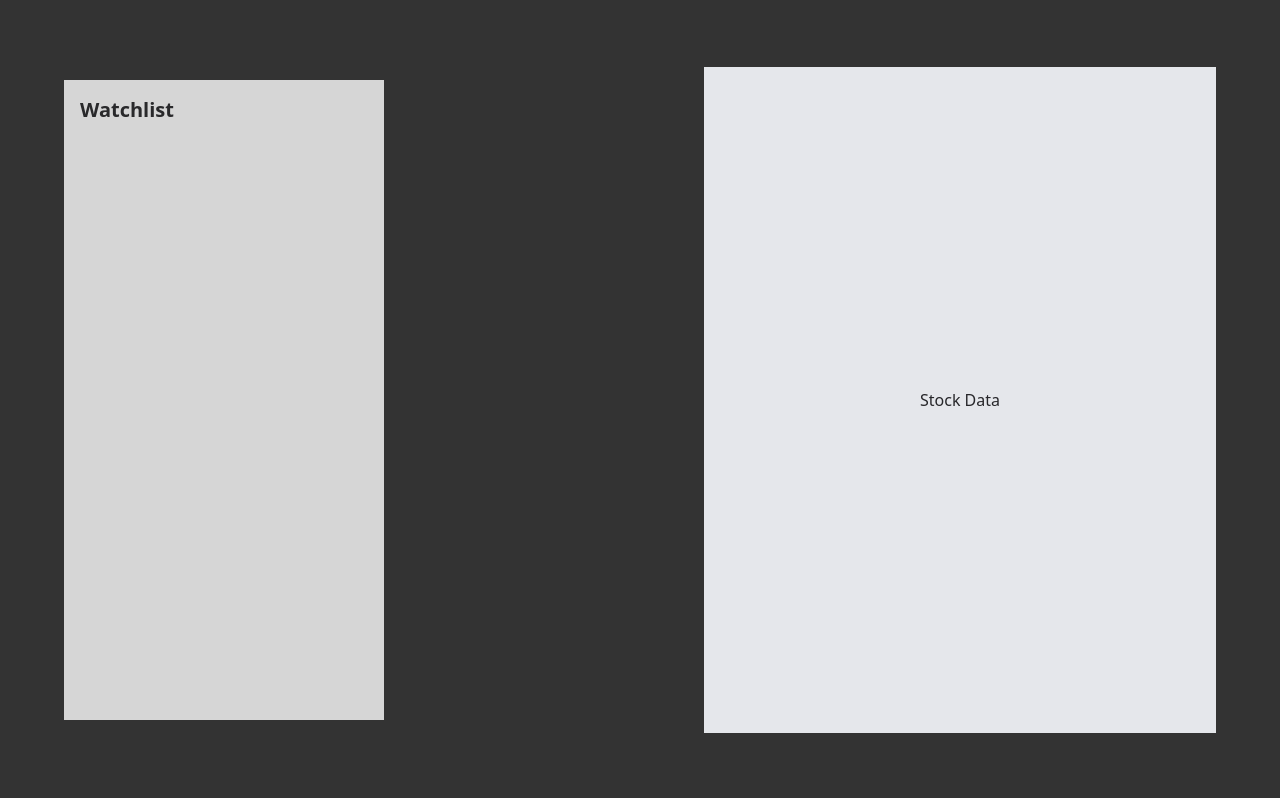
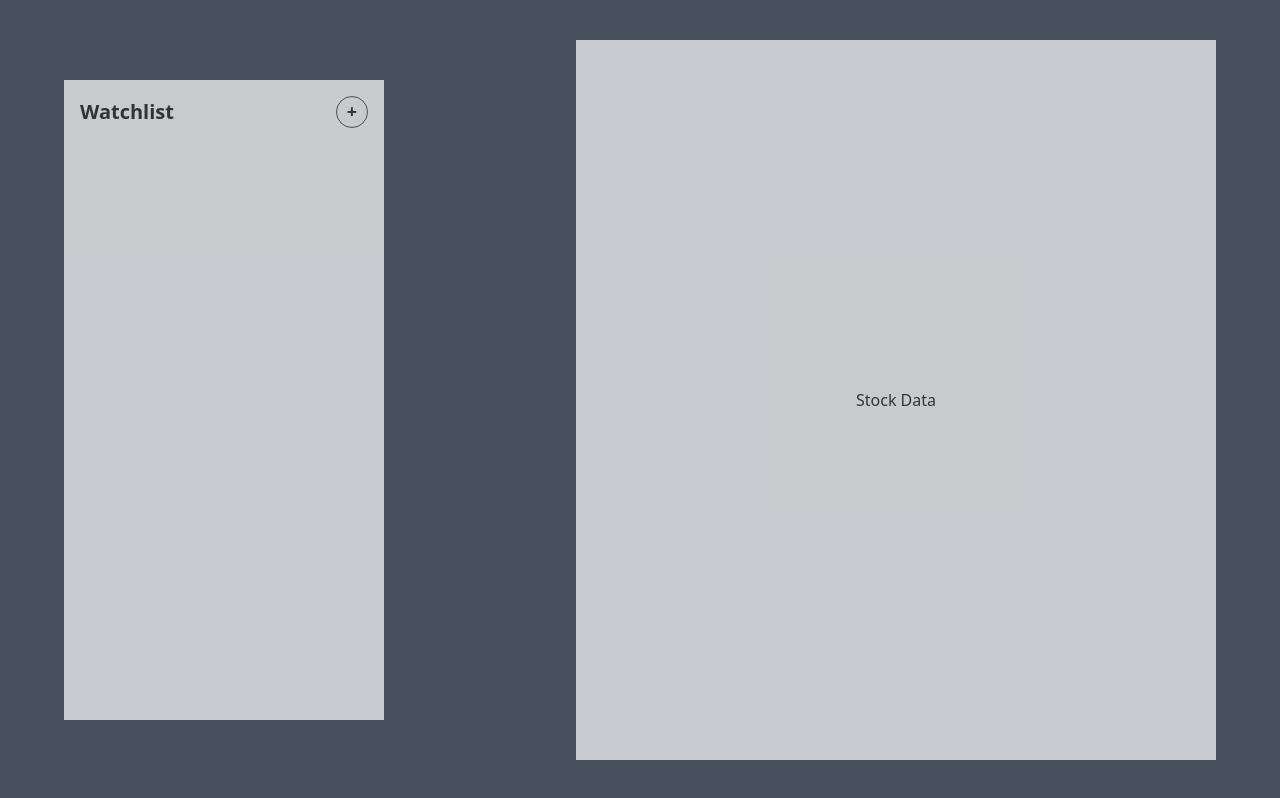
Before and after one commit to kylehton/StockSense, a Next.js app in the folder frontend/: page /dashboard in a window 1280 px wide. Built offline with nearby package versions, Linux system fonts and the light colour scheme.

Commit message:
dashboard background set up, need to set up DB and connect visuals (also have not set up sentiment analysis yet)

```diff
--- /dev/null
+++ b/frontend/app/dashboard/dashboard.css
@@ -0,0 +1,23 @@
+@tailwind base;
+@tailwind components;
+@tailwind utilities;
+
+
+:root {
+  --background: #48505D;
+  --foreground: #ffffff;
+}
+
+
+body {
+  color: var(--foreground);
+  background: var(--background);
+}
+
+.inter {
+  font-family: Inter, sans-serif;
+}
+
+.space-grotesk {
+  font-family: 'Space Grotesk', sans-serif;
+}
--- a/frontend/app/dashboard/page.js
+++ b/frontend/app/dashboard/page.js
@@ -1,15 +1,25 @@
+import './dashboard.css';
+
 export default function Dashboard() {
     return (
         <div id="page-wrapper" className="text-zinc-800 flex h-screen w-full items-center justify-between">
-            <div id="watchlist-wrapper" className="ml-16 h-4/5 w-1/4 bg-white opacity-80 flex">
-                <div id='watchlist' className='ml-4 mt-4'>
-                    <h1 className='font-bold text-xl'>Watchlist</h1>
+            <div id="watchlist-wrapper" className="ml-16 h-4/5 w-1/4 bg-white opacity-70 flex flex-col p-4">
+                <div id="watchlist-header" className="flex items-center justify-between">
+                    <h1 className="font-bold text-xl">Watchlist</h1>
+                    <button
+                        id="add-to-watchlist"
+                        className="ml-2 w-8 h-8 flex items-center justify-center border border-zinc-600 rounded-full text-lg leading-none  font-bold hover:bg-gray-100"
+                    >
+                        <span className='mb-[2px]'>
+                            +
+                            </span>
+                    </button>
                 </div>
-                <div id='watchlist-components'>
-
+                <div id="watchlist-components" className="mt-4">
+                    {/* Add watchlist items here */}
                 </div>
             </div>
-            <div id="stock-data-wrapper" className="mr-16 h-5/6 w-2/5 bg-gray-200 flex items-center justify-center">
+            <div id="stock-data-wrapper" className="mr-16 h-[90%] w-[50%] bg-white opacity-70 flex items-center justify-center">
                 <h1>Stock Data</h1>
             </div>
         </div>
--- a/frontend/app/page.js
+++ b/frontend/app/page.js
@@ -1,4 +1,3 @@
-import { Menu } from "@mui/material";
 import GoogleSignIn from "./components/GoogleSignIn";
 
 export default function Home() {
--- a/frontend/package.json
+++ b/frontend/package.json
@@ -12,6 +12,7 @@
     "@emotion/react": "^11.14.0",
     "@emotion/styled": "^11.14.0",
     "@mui/material": "^6.4.4",
+    "chart.js": "^4.4.7",
     "dotenv": "^16.4.7",
     "next": "15.1.7",
     "react": "^19.0.0",
```
Also changed, not shown: frontend/requirements.txt (added), 1 other file (tests, documents, lock files or other folders).
